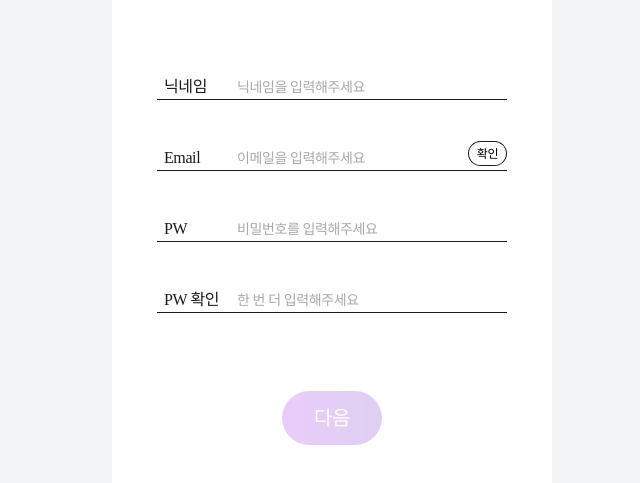
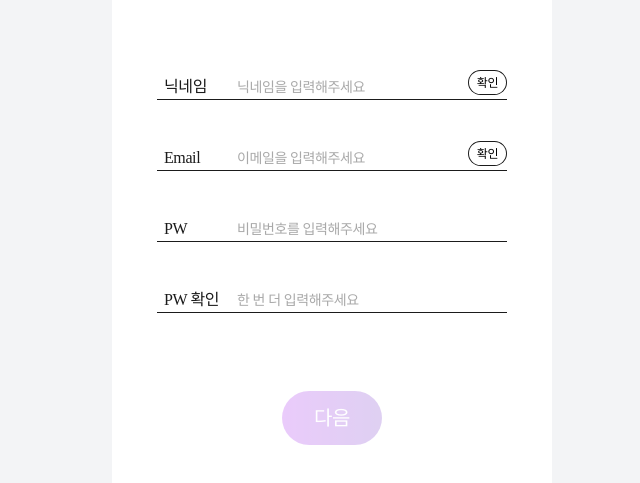
Before and after one commit to MSA-Kitcha/MSA-Kitcha-FE, a React (Vite) app: page /join in a window 1280 px wide. Shown: the part 185-668 px from the top of the page, without its empty margins (308-948 px from the left). Built offline with nearby package versions, Linux system fonts and the light colour scheme; a web font is replaced by a local one.

Commit message:
Feat: Join 페이지 닉네임 중복확인 추가

```diff
--- a/src/pages/HomePage.jsx
+++ b/src/pages/HomePage.jsx
@@ -1,7 +1,7 @@
 const HomePage = () => {
   return (
     <>
-      <div className="font-extrabold text-[#BC56F3]">HomePage 입니다.</div>
+      <div className="px-[30px] flex justify-center"><div className="mt-[34px] w-full h-[330px] bg-linear-[180deg,#8F3FE0_0%,#B176DC_42%,#B47CE5_56%,#BA7FE9_75%,#9566D5_100%]"></div></div>
     </>
   );
 };
--- a/src/pages/JoinPage.jsx
+++ b/src/pages/JoinPage.jsx
@@ -4,12 +4,14 @@ import InputField from '@/components/ui/InputField';
 
 const JoinPage = () => {
   const [nickname, setNickname] = useState('');
+  const [nicknameAlert, setNicknameAlert] = useState('');
+  const [isNicknameValid, setIsNicknameValid] = useState(false);
   const [email, setEmail] = useState('');
+  const [emailAlert, setEmailAlert] = useState('');
+  const [isEmailValid, setIsEmailValid] = useState(false);
   const [password, setPassword] = useState('');
   const [confirmPassword, setConfirmPassword] = useState('');
   const [passwordError, setPasswordError] = useState('');
-  const [emailAlert, setEmailAlert] = useState('');
-  const [isEmailValid, setIsEmailValid] = useState(false);
 
   const nicknameRef = useRef(null);
   const emailRef = useRef(null);
@@ -17,7 +19,29 @@ const JoinPage = () => {
   const confirmPasswordRef = useRef(null);
   const nav = useNavigate();
 
-  const dummyEmails = ['test@naver.com']; // 더미 이메일
+  const dummyNickname = ['테스트']; // 더미 닉네임
+  const dummyEmail = ['test@naver.com']; // 더미 이메일
+
+  // 닉네임 input 핸들러
+  const handleNicknameChange = (e) => {
+    setNickname(e.target.value);
+    setIsNicknameValid(false);
+    setNicknameAlert('');
+  };
+
+  // 닉네임 중복 확인 (더미 데이터)
+  const checkNicknameDuplicate = async () => {
+    setNicknameAlert('');
+
+    if (dummyNickname.includes(nickname)) {
+      setNicknameAlert('닉네임이 중복되었습니다.');
+      setNickname('');
+      setIsNicknameValid(false);
+    } else {
+      setNicknameAlert('사용할 수 있는 닉네임입니다.');
+      setIsNicknameValid(true);
+    }
+  };
 
   // 이메일 정규식
   const isValidEmail = (email) => {
@@ -41,7 +65,7 @@ const JoinPage = () => {
 
     setEmailAlert('');
 
-    if (dummyEmails.includes(email)) {
+    if (dummyEmail.includes(email)) {
       setEmailAlert('이메일이 중복되었습니다.');
       setEmail('');
       setIsEmailValid(false);
@@ -57,7 +81,7 @@ const JoinPage = () => {
     setPassword(value);
 
     if (confirmPassword && confirmPassword !== value) {
-      setPasswordError('비밀번호가 다릅니다.');
+      setPasswordError('비밀번호가 일치하지 않습니다.');
     } else {
       setPasswordError('');
     }
@@ -69,7 +93,7 @@ const JoinPage = () => {
     setConfirmPassword(value);
 
     if (password !== value) {
-      setPasswordError('비밀번호가 다릅니다.');
+      setPasswordError('비밀번호가 일치하지 않습니다.');
     } else {
       setPasswordError('');
     }
@@ -104,15 +128,34 @@ const JoinPage = () => {
         </p>
 
         {/* 닉네임 */}
-        <div className="mt-[73px]">
+        <div>
+          <div className="relative mt-[73px]">
             <InputField
               placeholder="닉네임을 입력해주세요"
               ref={nicknameRef}
               label="닉네임"
               type="text"
               value={nickname}
-            onChange={(e) => setNickname(e.target.value)}
+              onChange={handleNicknameChange}
             />
+            <button
+              onClick={checkNicknameDuplicate}
+              className={`${
+                isNicknameValid ? 'bg-[#F1D8FF]' : 'bg-white'
+              } transition duration-300 cursor-pointer absolute bottom-[5px] right-0 w-[39px] h-[25px] shadow-[inset_0_0_0_1px_#1b1b1b] rounded-[20px] text-[12px]`}
+            >
+              확인
+            </button>
+            {nicknameAlert && (
+              <p
+                className={`absolute text-[10px] bottom-[-18px] left-[7px] ${
+                  isNicknameValid ? 'text-[#BC56F3]' : 'text-[#FF4E4E]'
+                }`}
+              >
+                {nicknameAlert}
+              </p>
+            )}
+          </div>
           {/* Email */}
           <div className="relative mt-[46px]">
             <InputField
```
Lines whose indentation alone changed are shown as unchanged.
